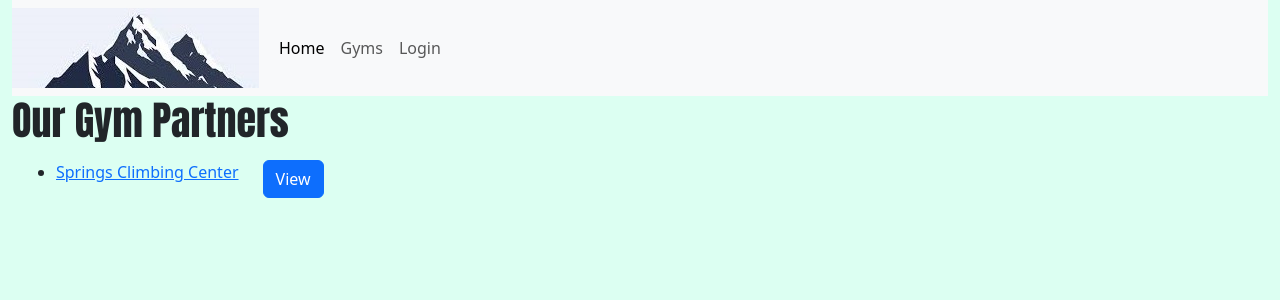
After one commit to KassperKassifer/climber_app, a Django app: page /gyms/ in a window 1280 px wide. The commit adds this page. Shown: the top 300 px of the page. Run offline with Django 4.2, Linux system fonts and the light colour scheme; data comes from the database, SQL or seed files in the repository; some libraries are stand-ins or nearby versions.

Commit message:
Created Gym list view.

```diff
--- a/climber_app/models.py
+++ b/climber_app/models.py
@@ -14,11 +14,13 @@ class Gym(models.Model):
     name = models.CharField(max_length=200)
     email = models.CharField("Business Email", max_length=200)
     location = models.CharField("Location", max_length=200)
-    route_types = models.CharField(
-        max_length=100,
-        choices=ROUTE_TYPE_OPTIONS,
-        help_text='Select the route types offered by the gym',
-    )
+    about = models.TextField(blank=True)
+    top_rope_climbing = models.BooleanField(default=False)
+    lead_climbing = models.BooleanField(default=False)
+    bouldering = models.BooleanField(default=False)
+    crack_climbing = models.BooleanField(default=False)
+    membership_price = models.DecimalField(default=0, decimal_places=2, max_digits=5)
+    daily_price = models.DecimalField(default=0, decimal_places=2, max_digits=5)
 
     #Define default String to return the name for representing the Model object."
     def __str__(self):
--- a/climber_app/templates/climber_app/base_template.html
+++ b/climber_app/templates/climber_app/base_template.html
@@ -44,8 +44,7 @@
            <div class="navbar-nav">
              <!--  {% url 'index' %}  is defined in url path to dynamically create url -->
              <a class="nav-link active" aria-current="page" href="{% url 'index' %}">Home</a>
-             <a class="nav-link" href="#">Menu 2</a>
-             <a class="nav-link" href="#">Menu 3</a>
+             <a class="nav-link" href="{% url 'gyms'%}">Gyms</a>
              {% if user.is_authenticated %}
                <a class="nav-link" href="{% url 'logout' %}?next={{ request.path }}">Logout {{user}}</a>
              {% else %}
--- /dev/null
+++ b/climber_app/templates/climber_app/gym_list.html
@@ -0,0 +1,32 @@
+<!-- inherit from base.html-->
+{% extends "climber_app/base_template.html" %}
+
+
+<!-- Replace block content in base_template.html -->
+<!-- Use generic class view to display a list view of active students -->
+{% block content %}
+    <h1>Our Gym Partners</h1>
+    <!-- Template code to process gyms in list -->
+    {% if gym_list %}
+        <div class="container">
+            {% for gym in gym_list %}
+            <div class="row py-2">
+                <div class="col-sm-auto">
+                    <!-- Get url for current gym -->
+                    <ul>
+                        <li><a href="{#}">{{ gym.name }}</a></li>
+                    </ul>
+                </div>
+                <div class="col-md-auto">
+                    <!-- Button to view current gym's profile -->
+                    <a href="{#}" class="btn btn-primary">View</a>
+                </div>
+            </div>
+            {% endfor %}
+        </div>
+    {% else %}
+        <p>There are no gyms registered with us yet. Feel free to reach out to your gym to have them
+            partner with us!
+        </p>
+    {% endif %}
+{% endblock %}
--- a/climber_app/templates/climber_app/index.html
+++ b/climber_app/templates/climber_app/index.html
@@ -14,9 +14,9 @@ to find a good place to start, we've got you covered!
 <h2>This Week's Featured Gym</h2> -->
 
 <div class="button-container">
-    <a href="#" class="btn btn-success">Looking for a new gym?<br>Click here.</a>
+    <a href="{% url 'gyms'%}" class="btn btn-success">Looking for a new gym?<br>Click here.</a>
     <a href="#" class="btn btn-success">Want to register your own gym?<br>Click here.</a>
-    <a href="#" class="btn btn-success">Already have a gym account with us?<br>Click here.</a>
+    <a href="#" class="btn btn-success">Already have a gym account with us?<br>Login here.</a>
 </div>
 
 {% endblock %}
--- a/climber_app/urls.py
+++ b/climber_app/urls.py
@@ -10,6 +10,8 @@ urlpatterns = [
     # example in html <a href="{% url 'index' %}">Home</a>.
     #connect path to portfolio_app urls
     path('', views.index, name="index"),
+    path('gyms/', views.GymViewList.as_view(), name="gyms"),
+
 
     #Stub page for login and logout views
 	path('login/', views.stub, name="login"),
--- a/climber_app/views.py
+++ b/climber_app/views.py
@@ -25,3 +25,9 @@ def index(request):
 
     print("active route query set", gym_active_routes)
     return render( request, 'climber_app/index.html', {'gym_active_routes':gym_active_routes})
+
+
+# Implement classes that inherit from a generic view
+# this will query the database to get all records
+class GymViewList(generic.ListView):
+    model = Gym
```
Also changed, not shown: climber_app/migrations/0002_remove_gym_route_types_gym_bouldering_and_more.py (added), climber_app/migrations/0003_rename_lead_climb_gym_lead_climbing_and_more.py (added), climber_app/migrations/0004_gym_about.py (added), climber_app/migrations/0005_gym_daily_price_gym_membership_price.py (added), db.sqlite3.
